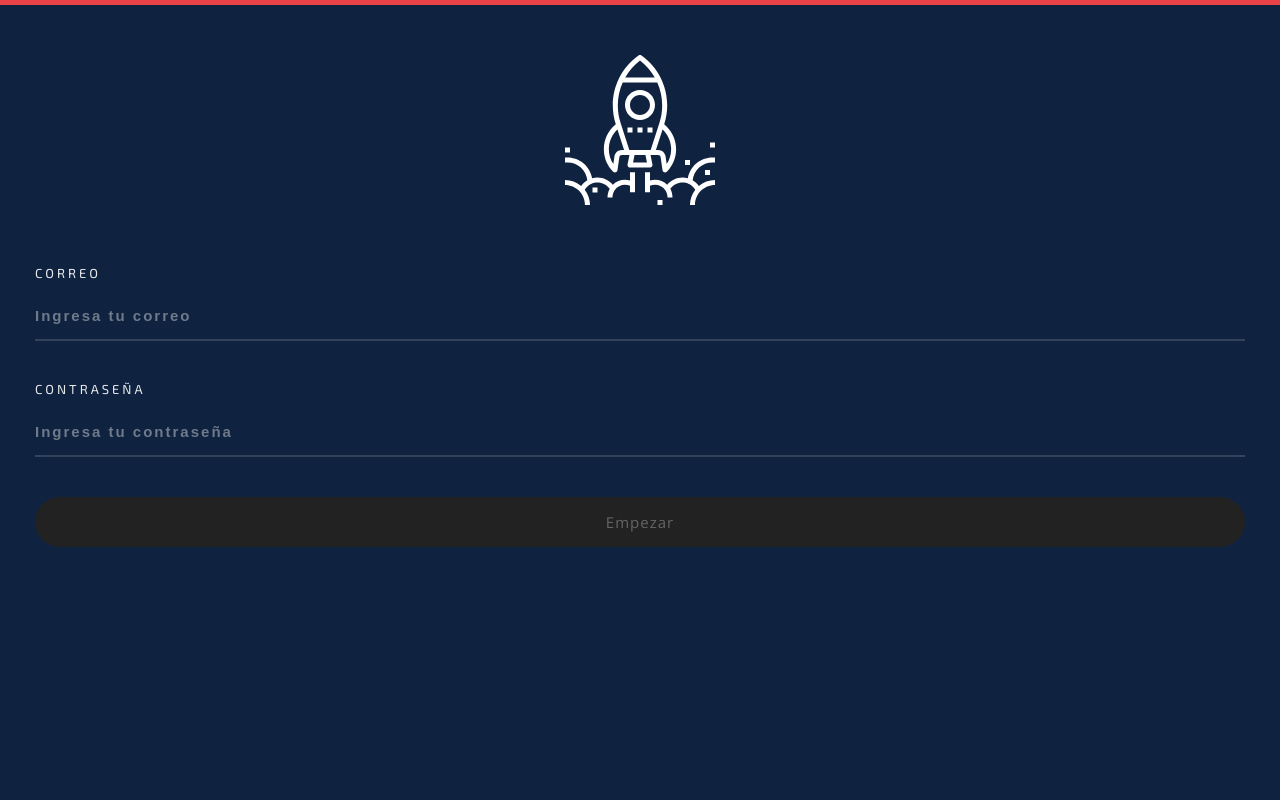
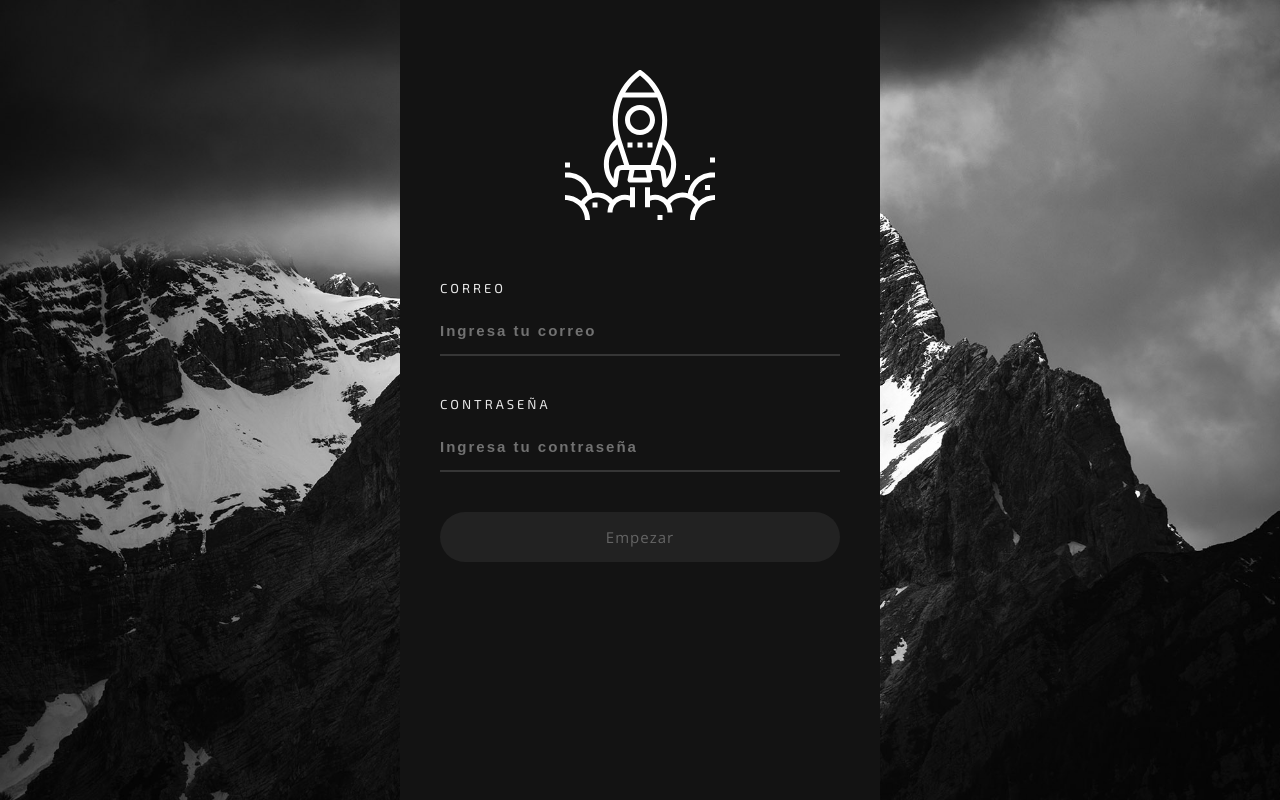
Before and after one commit to gugadev/graphql-ng-signup, an Angular app in the folder ui/: page / in a window 1280 px wide. Built offline with nearby package versions, Linux system fonts and the light colour scheme; what apollo-angular, apollo-angular-link-http would draw is missing.

Commit message:
add overlays

```diff
--- a/ui/src/app/signup/signup.component.scss
+++ b/ui/src/app/signup/signup.component.scss
@@ -1,16 +1,43 @@
 .container {
   background-color: #0F223F;
-  border-top: 5px solid #E94247;
+  background-color: #131313;
+  // border-top: 5px solid #E94247;
+  // border-top: 5px solid #16a085;
   height: 100vh;
-  padding: 50px 35px;
+  // padding: 50px 0;
   width: 100%;
 
-  .form {
+  > .overlay {
+    background-color: rgba(0,0,0,.6);
+  }
+
+  .side,
+  &.container {
+    background: url('/assets/img/dark-mountains.jpg') no-repeat;
+    background-size: cover;
+    position: relative;
+
+    > .overlay {
+      background-color: rgba(0,0,0,.5);
+      height: 100%;
+      left: 0;
+      position: absolute;
+      top: 0;
+      width: 100%;
+    }
+  }
+
+  form {
+    // box-shadow: 0 4px 8px 0 rgba(0,0,0,.2);
+    margin: 0 auto;
     max-width: 480px;
+    padding: 40px;
+    position: relative;
   }
 
   .image {
     height: 150px;
+    margin-top: 30px;
     text-align: center;
 
     img {
@@ -47,3 +74,19 @@
     margin-top: 20px;
   }
 }
+
+@media only screen and (min-width: 1200px) {
+  .container {
+    display: flex;
+
+    form {
+      background: #131313;
+      flex: 0 0 480px;
+
+      .overlay { display: none; }
+    }
+    .side {
+      flex: 1;
+    }
+  }
+}
```
